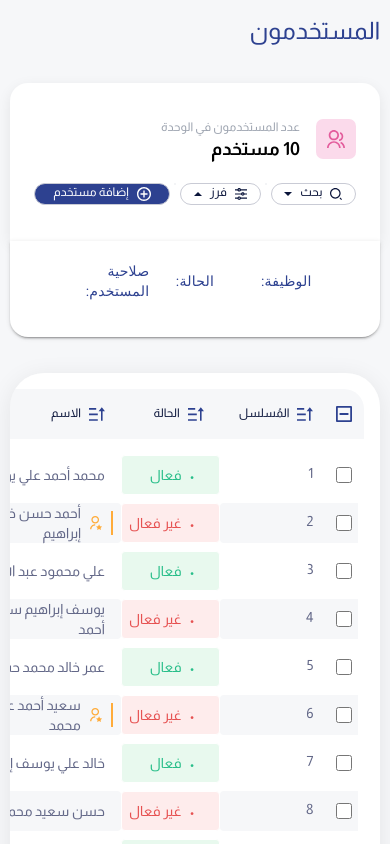
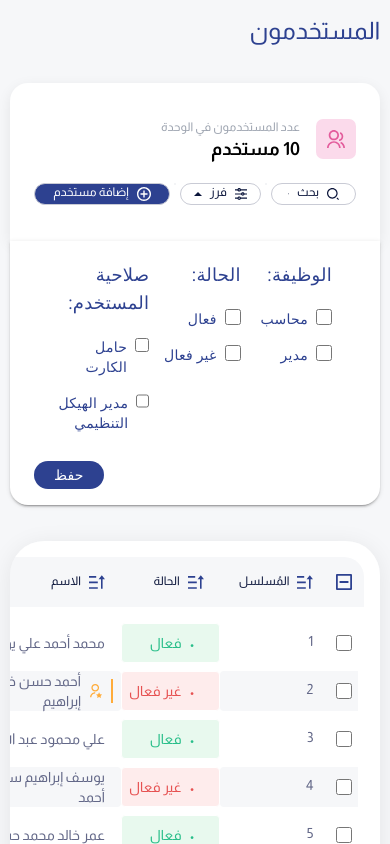
Before and after one commit to MarcoRizzk/Solarus, an Angular app: page /home in a window 390 px wide. Both pictures are taken after a click on the button "فرز". Shown: the top 844 px of the page. Built offline with nearby package versions, Linux system fonts and the light colour scheme.

Commit message:
adding filtering done

```diff
--- a/src/app/app.module.ts
+++ b/src/app/app.module.ts
@@ -8,6 +8,7 @@ import { SingleEmployeeComponent } from './single-employee/single-employee.compo
 import { HttpClientModule } from '@angular/common/http';
 import { BrowserAnimationsModule } from '@angular/platform-browser/animations';
 import {MatExpansionModule} from '@angular/material/expansion';
+import { FormsModule } from '@angular/forms';
 
 
 @NgModule({
@@ -21,7 +22,8 @@ import {MatExpansionModule} from '@angular/material/expansion';
     AppRoutingModule,
     HttpClientModule,
     BrowserAnimationsModule,
-    MatExpansionModule
+    MatExpansionModule,
+    FormsModule
   ],
   providers: [],
   bootstrap: [AppComponent]
--- /dev/null
+++ b/src/app/dtos/employee-filter.dto.ts
@@ -0,0 +1,5 @@
+export interface EmployeeFilter {
+    status: string[];
+    userAuthority: string[];
+    function: string[];
+  }
--- a/src/app/dtos/employee.dto.ts
+++ b/src/app/dtos/employee.dto.ts
@@ -1,6 +1,6 @@
 export interface Employee {
     serial: number;
-    status: 'active' | 'inactive';
+    status: 'فعال' | 'غير فعال';
     name: string;
     userSerial: number;
     userAuthority: string;
--- a/src/app/home/home.component.html
+++ b/src/app/home/home.component.html
@@ -6,7 +6,11 @@
   <div>
     <div
       class="flex flex-col lg:flex-row gap-y-4 md:gap-y-0 bg-white py-9 px-6 shadow-[0px_4px_14px_0px_rgba(0,0,0,0.08)]"
-      [ngClass]="isPanelExpanded ? 'rounded-t-[18px]' : 'rounded-[18px]'"
+      [ngClass]="
+        isFilterExpanded || isSearchExpanded
+          ? 'rounded-t-[18px]'
+          : 'rounded-[18px]'
+      "
     >
       <div class="ml-auto flex gap-4">
         <div class="p-[11px] rounded-[7px] bg-pink-500 bg-opacity-20 w-10 h-10">
@@ -24,21 +28,24 @@
       >
         <button
           class="bg-transparent rounded-full border-[1px] border-border px-4 py-0 md:py-2 flex items-center justify-center gap-2"
+          (click)="toggleSearchPanel()"
         >
           <img src="./../../assets/icons/search.svg" alt="search icon" />
 
           <p class="pb-1">بحث</p>
-          <img src="./../../assets/icons/arrow-down.svg" alt="search icon" />
+          <div [ngClass]="isSearchExpanded ? 'rotate-180' : ''">
+            <img src="./../../assets/icons/arrow-down.svg" alt="search icon" />
+          </div>
         </button>
         <span class="border-gray-100 h-full border-[1px]"></span>
         <button
           class="bg-transparent rounded-full border-[1px] border-border px-4 py-0 md:py-2 flex items-center justify-center gap-2"
-          (click)="togglePanel()"
+          (click)="toggleFilterPanel()"
         >
           <img src="./../../assets/icons/options.svg" alt="search icon" />
           <p class="pb-1">فرز</p>
           <img
-            [class.rotate-180]="isPanelExpanded"
+            [class.rotate-180]="isFilterExpanded"
             src="./../../assets/icons/arrow-down.svg"
             alt="search icon"
           />
@@ -46,7 +53,7 @@
         <span class="border-gray-100 h-full border-[1px]"></span>
 
         <button
-          class="bg-primary text-white rounded-full border-[1px] border-border px-6 py-0 md:py-2 flex items-center justify-center gap-2"
+          class="bg-primary hover:bg-tabletxt text-white rounded-full border-[1px] border-border px-6 py-0 md:py-2 flex items-center justify-center gap-2"
         >
           <img src="./../../assets/icons/add.svg" alt="search icon" />
           <p class="pb-1 whitespace-nowrap">إضافة مستخدم</p>
@@ -54,20 +61,73 @@
       </div>
     </div>
     <mat-expansion-panel
-      [(expanded)]="isPanelExpanded"
+      [(expanded)]="isFilterExpanded"
       class="w-full !rounded-t-none !rounded-b-[18px]"
     >
-      <div class="grid grid-cols-12 py-5 px-6 text-primary">
-        <div class="col-span-4 flex justify-center items-center">
-          <h2>الوظيفة:</h2>
+      <div class="flex flex-col gap-2">
+        <div class="grid grid-cols-12 py-5 px-6 text-primary">
+          <div class="col-span-4 flex flex-col gap-5">
+            <p class="text-lg">الوظيفة:</p>
+            <div class="flex flex-wrap gap-4">
+              <div
+                *ngFor="let function of allFunctions"
+                class="flex flex-row gap-2"
+              >
+                <input
+                  class="w-4 h-4"
+                  type="checkbox"
+                  (click)="onFilterCheckboxChange('function', function)"
+                />
+                {{ function }}
+              </div>
+            </div>
+          </div>
+          <div class="col-span-4 flex flex-col gap-5">
+            <p class="text-lg">الحالة:</p>
+            <div class="flex flex-wrap gap-4">
+              <div
+                *ngFor="let condition of allConditions"
+                class="flex flex-row gap-2"
+              >
+                <input
+                  class="w-4 h-4"
+                  type="checkbox"
+                  (click)="onFilterCheckboxChange('condition', condition)"
+                />
+                {{ condition }}
+              </div>
+            </div>
+          </div>
+          <div class="col-span-4 flex flex-col gap-5">
+            <p class="text-lg">صلاحية المستخدم:</p>
+            <div class="flex flex-wrap gap-4">
+              <div
+                *ngFor="let authority of allAuthorities"
+                class="flex flex-row gap-2"
+              >
+                <input
+                  class="w-4 h-4"
+                  type="checkbox"
+                  (click)="onFilterCheckboxChange('authority', authority)"
+                />
+                {{ authority }}
+              </div>
+            </div>
+          </div>
         </div>
-        <div class="col-span-4 flex justify-center items-center">
-          <h2>الحالة:</h2>
-        </div>
-        <div class="col-span-4 flex justify-center items-center">
-          <h2>صلاحية المستخدم:</h2>
-        </div>
+        <button
+          (click)="applyFilter()"
+          class="mr-auto px-5 py-1 bg-primary text-white rounded-full"
+        >
+          حفظ
+        </button>
       </div>
+    </mat-expansion-panel>
+    <mat-expansion-panel
+      [(expanded)]="isSearchExpanded"
+      class="w-full !rounded-t-none !rounded-b-[18px]"
+    >
+      Search
     </mat-expansion-panel>
   </div>
 
@@ -134,7 +194,12 @@
     </div>
 
     <!-- Table Contents -->
-    <ng-container *ngFor="let employee of allEmployees; let i = index">
+    <ng-container
+      *ngFor="
+        let employee of showFiltered ? filteredEmployees : allEmployees;
+        let i = index
+      "
+    >
       <div
         class="w-full flex px-[6px] text-tabletxt text-sm h-10 mb-2 min-w-[1037px]"
       >
@@ -157,12 +222,12 @@
         <div
           class="w-[9.64%] flex items-center gap-2 pr-4 bg-opacity-10 rounded-[4px] bullet border-[1px] border-white"
           [ngClass]="
-            employee.status === 'active'
+            employee.status === 'فعال'
               ? 'bg-green-500 text-positive'
               : 'bg-red-500 text-negative'
           "
         >
-          {{ employee.status === "active" ? "فعال" : "غير فعال" }}
+          {{ employee.status }}
         </div>
 
         <div
@@ -216,5 +281,11 @@
         </div>
       </div>
     </ng-container>
+    <div
+      *ngIf="showFiltered && filteredEmployees.length === 0"
+      class="text-center my-10 font-bold text-tabletxt text-lg"
+    >
+      لا توجد بيانات مطابقة لنتيجة الفرز
+    </div>
   </div>
 </div>
--- a/src/app/home/home.component.ts
+++ b/src/app/home/home.component.ts
@@ -1,6 +1,7 @@
 import { Component, OnInit } from '@angular/core';
 import { EmployeesService } from '../services/employees.service';
 import { Employee } from '../dtos/employee.dto';
+import { EmployeeFilter } from '../dtos/employee-filter.dto';
 
 @Component({
   selector: 'app-home',
@@ -10,17 +11,40 @@ import { Employee } from '../dtos/employee.dto';
 export class HomeComponent implements OnInit {
   allEmployees: Employee[] = [];
   selectedEmployees: Employee[] = [];
+  filteredEmployees: Employee[] = [];
+  showFiltered = false;
+  allFunctions: Set<string> = new Set();
+  allConditions: Set<string> = new Set();
+  allAuthorities: Set<string> = new Set();
+  filter: EmployeeFilter = { function: [], status: [], userAuthority: [] };
+
   sorting = '';
-  isPanelExpanded = false;
+  isFilterExpanded = false;
+  isSearchExpanded = false;
   constructor(private employeesService: EmployeesService) {}
   ngOnInit(): void {
     this.employeesService.getEmployees().subscribe((result) => {
       this.allEmployees = result;
+      result.forEach((item) => {
+        this.allFunctions.add(item.function);
+      });
+      result.forEach((item) => {
+        this.allConditions.add(item.status);
+      });
+      result.forEach((item) => {
+        this.allAuthorities.add(item.userAuthority);
+      });
     });
   }
 
-  togglePanel() {
-    this.isPanelExpanded = !this.isPanelExpanded;
+  toggleFilterPanel() {
+    this.isSearchExpanded = false;
+    this.isFilterExpanded = !this.isFilterExpanded;
+  }
+
+  toggleSearchPanel() {
+    this.isFilterExpanded = false;
+    this.isSearchExpanded = !this.isSearchExpanded;
   }
 
   onCheckboxChange(employee: Employee) {
@@ -34,6 +58,39 @@ export class HomeComponent implements OnInit {
       this.selectedEmployees = this.selectedEmployees.filter(
         (selected) => selected.serial !== employee.serial
       );
+    }
+  }
+
+  onFilterCheckboxChange(type: string, option: string) {
+    if (type === 'function') {
+      const findFunction = this.filter.function.find((itm) => itm === option);
+      if (findFunction) {
+        this.filter.function = this.filter.function.filter(
+          (itm) => itm !== option
+        );
+      } else {
+        this.filter.function.push(option);
+      }
+    }
+    if (type === 'condition') {
+      const findStatus = this.filter.status.find((itm) => itm === option);
+      if (findStatus) {
+        this.filter.status = this.filter.status.filter((itm) => itm !== option);
+      } else {
+        this.filter.status.push(option);
+      }
+    }
+    if (type === 'authority') {
+      const findAuthority = this.filter.userAuthority.find(
+        (itm) => itm === option
+      );
+      if (findAuthority) {
+        this.filter.userAuthority = this.filter.userAuthority.filter(
+          (itm) => itm !== option
+        );
+      } else {
+        this.filter.userAuthority.push(option);
+      }
     }
   }
 
@@ -82,4 +139,11 @@ export class HomeComponent implements OnInit {
     }
     this.sorting = type;
   }
+
+  applyFilter() {
+    this.showFiltered = true;
+    this.employeesService.getEmployees(this.filter).subscribe((result) => {
+      this.filteredEmployees = result;
+    });
+  }
 }
--- a/src/assets/employees.mock.json
+++ b/src/assets/employees.mock.json
@@ -2,7 +2,7 @@
   "employees": [
     {
       "serial": 1,
-      "status": "active",
+      "status": "فعال",
       "name": "محمد أحمد علي يوسف",
       "userSerial": 5467898765,
       "userAuthority": "حامل الكارت",
@@ -12,7 +12,7 @@
     },
     {
       "serial": 2,
-      "status": "inactive",
+      "status": "غير فعال",
       "name": "أحمد حسن خالد إبراهيم",
       "userSerial": 5467898766,
       "userAuthority": "مدير الهيكل التنظيمي",
@@ -22,7 +22,7 @@
     },
     {
       "serial": 3,
-      "status": "active",
+      "status": "فعال",
       "name": "علي محمود عبد الله عمر",
       "userSerial": 5467898767,
       "userAuthority": "حامل الكارت",
@@ -32,7 +32,7 @@
     },
     {
       "serial": 4,
-      "status": "inactive",
+      "status": "غير فعال",
       "name": "يوسف إبراهيم سعيد أحمد",
       "userSerial": 5467898768,
       "userAuthority": "مدير الهيكل التنظيمي",
@@ -42,7 +42,7 @@
     },
     {
       "serial": 5,
-      "status": "active",
+      "status": "فعال",
       "name": "عمر خالد محمد حسن",
       "userSerial": 5467897659,
       "userAuthority": "حامل الكارت",
@@ -52,7 +52,7 @@
     },
     {
       "serial": 6,
-      "status": "inactive",
+      "status": "غير فعال",
       "name": "سعيد أحمد علي محمد",
       "userSerial": 5467898765,
       "userAuthority": "مدير الهيكل التنظيمي",
@@ -62,7 +62,7 @@
     },
     {
       "serial": 7,
-      "status": "active",
+      "status": "فعال",
       "name": "خالد علي يوسف إبراهيم",
       "userSerial": 5467898842,
       "userAuthority": "حامل الكارت",
@@ -72,7 +72,7 @@
     },
     {
       "serial": 8,
-      "status": "inactive",
+      "status": "غير فعال",
       "name": "حسن سعيد محمد أحمد",
       "userSerial": 5467898830,
       "userAuthority": "مدير الهيكل التنظيمي",
@@ -82,7 +82,7 @@
     },
     {
       "serial": 9,
-      "status": "active",
+      "status": "فعال",
       "name": "عبد الله عمر خالد سعيد",
       "userSerial": 5467898799,
       "userAuthority": "حامل الكارت",
@@ -92,7 +92,7 @@
     },
     {
       "serial": 10,
-      "status": "inactive",
+      "status": "غير فعال",
       "name": "إبراهيم يوسف حسن علي",
       "userSerial": 5467894502,
       "userAuthority": "مدير الهيكل التنظيمي",
```
Also changed, not shown: src/app/services/employees.service.ts (+19 -4 lines).
